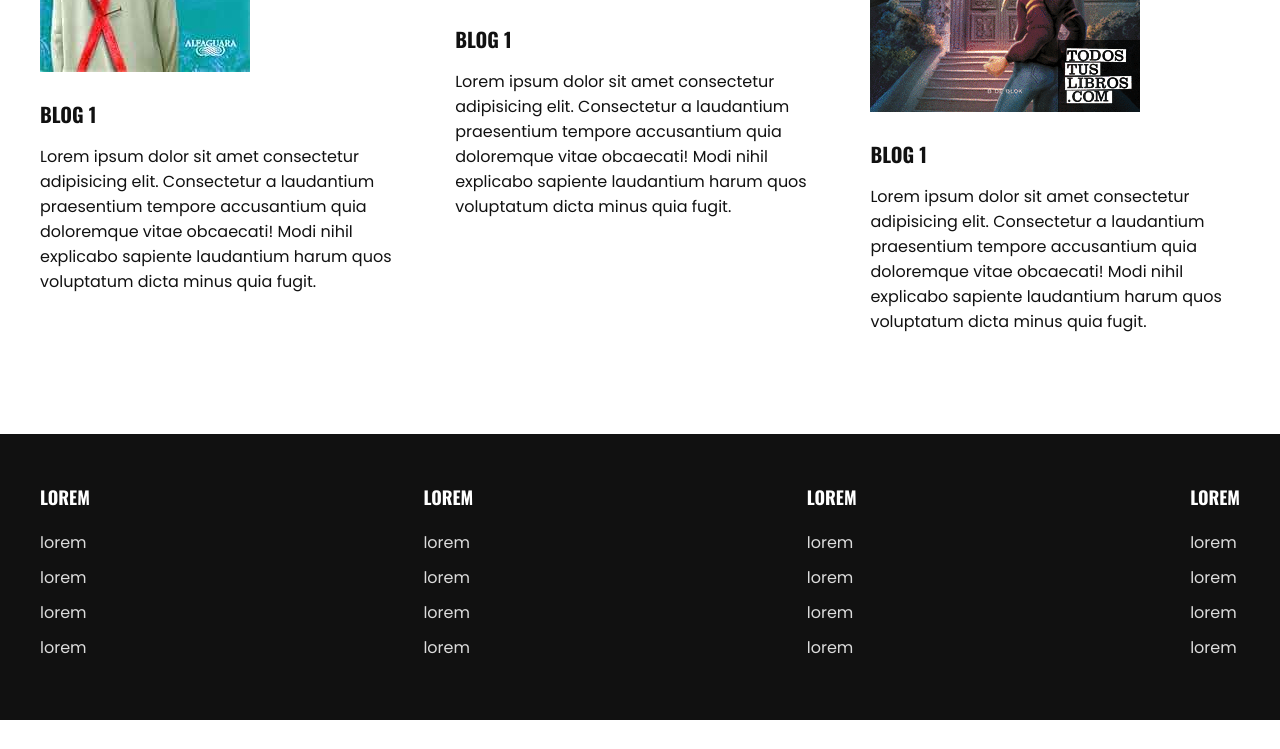
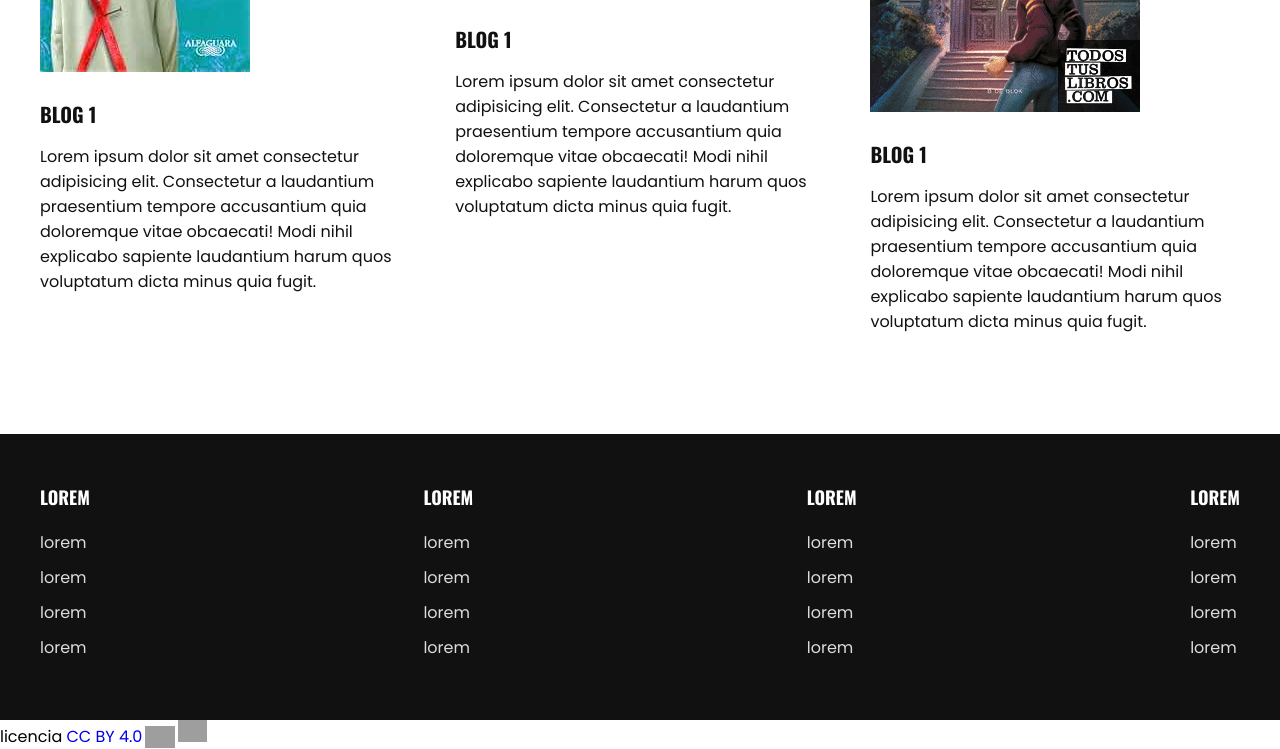
Before and after one commit to JrMontoya490/ProyectoDAW, a plain HTML site: page Avance de catedra/index.html in a window 1280 px wide. Shown: the part 3013-3762 px from the top of the page. Before the commit the page ends 3733 px from the top, so only its background shows below. Drawn offline with nearby package versions, Linux system fonts and the light colour scheme; grey boxes are pictures that could not be loaded.

Commit message:
Licencia aplicada

```diff
--- a/Avance de catedra/index.html
+++ b/Avance de catedra/index.html
@@ -298,8 +298,7 @@
         </div>
 
     </footer>
-
-
+    <p xmlns:cc="http://creativecommons.org/ns#" >licencia <a href="http://creativecommons.org/licenses/by/4.0/?ref=chooser-v1" target="_blank" rel="licencia noopener noreferrer" style="display:inline-block;">CC BY 4.0<img style="height:22px!important;margin-left:3px;vertical-align:text-bottom ;" src="https://mirrors.creativecommons.org/presskit/icons/cc.svg?ref=chooser-v1"><img style="height:22px!important;margin-left:3px;vertical-align:text -abajo;" src="https://mirrors.creativecommons.org/presskit/icons/by.svg?ref=chooser-v1"></a></p>
     <script src="js/script.js"></script>
 </body>
 </html>
```
Also changed, not shown: 1 other file.
